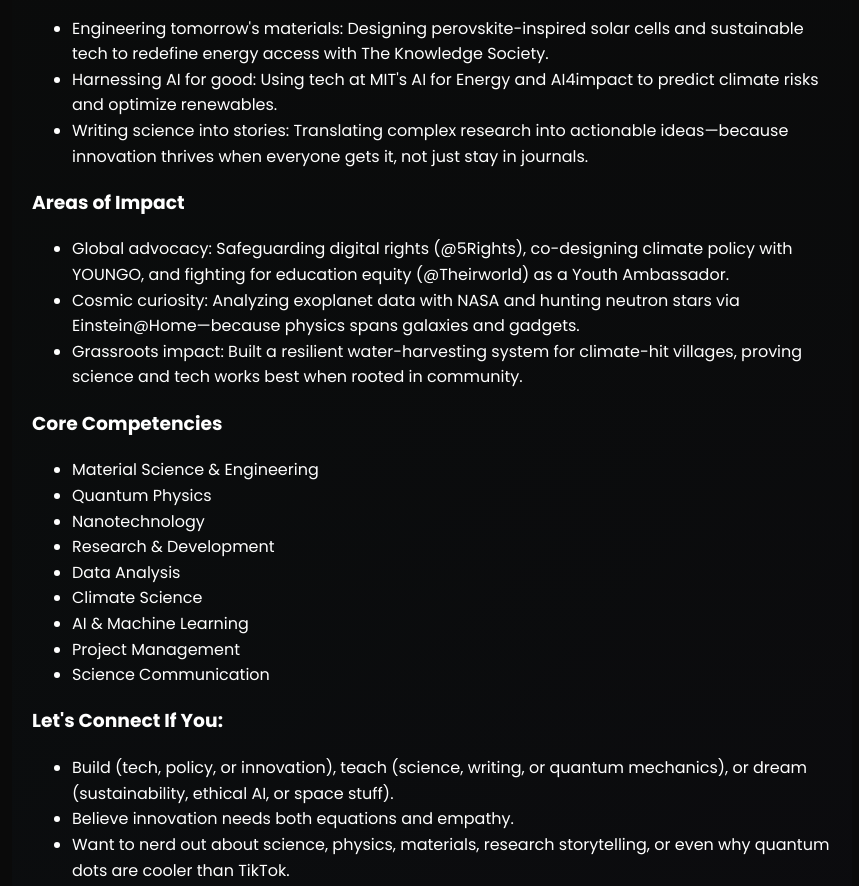
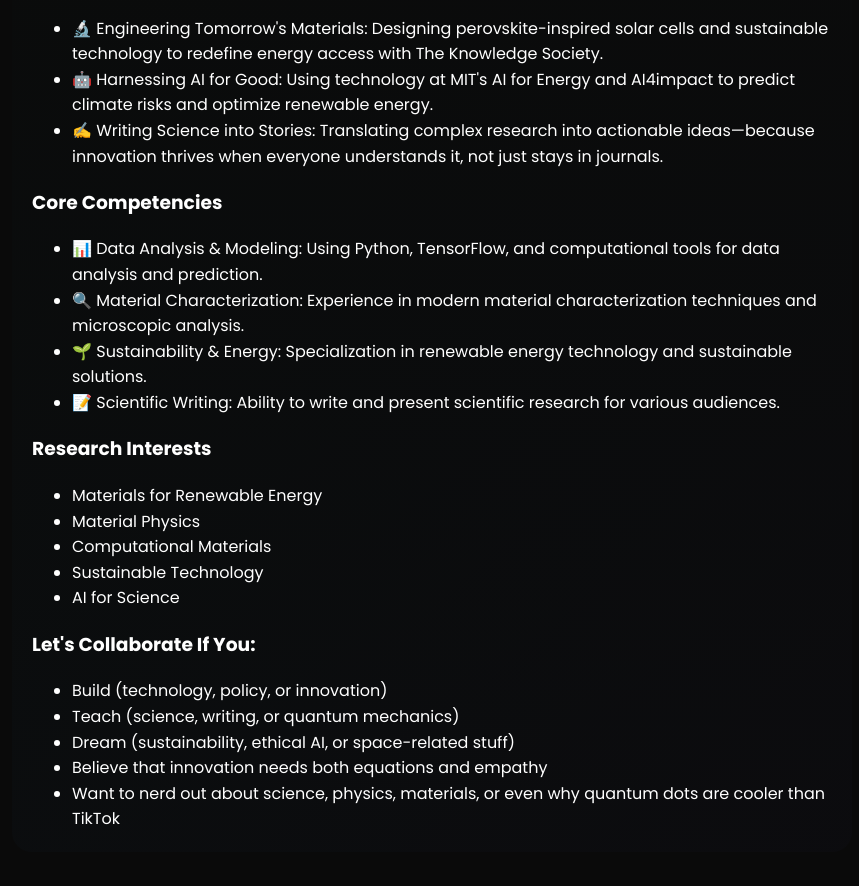
Before and after one commit to cheeriofren/cheeriofren.github.io, a plain HTML site: page index.html in a window 1280 px wide. Shown: the part 1776-2662 px from the top of the page, without its empty margins (208-1067 px from the left). Drawn offline with nearby package versions, Linux system fonts and the light colour scheme.

Commit message:
Update About Me section to be fully in English with improved structure

```diff
--- a/index.html
+++ b/index.html
@@ -57,36 +57,35 @@
 
                     <h3>Current Focus</h3>
                     <ul>
-                        <li>Engineering tomorrow's materials: Designing perovskite-inspired solar cells and sustainable tech to redefine energy access with The Knowledge Society.</li>
-                        <li>Harnessing AI for good: Using tech at MIT's AI for Energy and AI4impact to predict climate risks and optimize renewables.</li>
-                        <li>Writing science into stories: Translating complex research into actionable ideas—because innovation thrives when everyone gets it, not just stay in journals.</li>
-                    </ul>
-
-                    <h3>Areas of Impact</h3>
-                    <ul>
-                        <li>Global advocacy: Safeguarding digital rights (@5Rights), co-designing climate policy with YOUNGO, and fighting for education equity (@Theirworld) as a Youth Ambassador.</li>
-                        <li>Cosmic curiosity: Analyzing exoplanet data with NASA and hunting neutron stars via Einstein@Home—because physics spans galaxies and gadgets.</li>
-                        <li>Grassroots impact: Built a resilient water-harvesting system for climate-hit villages, proving science and tech works best when rooted in community.</li>
+                        <li>🔬 Engineering Tomorrow's Materials: Designing perovskite-inspired solar cells and sustainable technology to redefine energy access with The Knowledge Society.</li>
+                        <li>🤖 Harnessing AI for Good: Using technology at MIT's AI for Energy and AI4impact to predict climate risks and optimize renewable energy.</li>
+                        <li>✍️ Writing Science into Stories: Translating complex research into actionable ideas—because innovation thrives when everyone understands it, not just stays in journals.</li>
                     </ul>
 
                     <h3>Core Competencies</h3>
                     <ul>
-                        <li>Material Science & Engineering</li>
-                        <li>Quantum Physics</li>
-                        <li>Nanotechnology</li>
-                        <li>Research & Development</li>
-                        <li>Data Analysis</li>
-                        <li>Climate Science</li>
-                        <li>AI & Machine Learning</li>
-                        <li>Project Management</li>
-                        <li>Science Communication</li>
+                        <li>📊 Data Analysis & Modeling: Using Python, TensorFlow, and computational tools for data analysis and prediction.</li>
+                        <li>🔍 Material Characterization: Experience in modern material characterization techniques and microscopic analysis.</li>
+                        <li>🌱 Sustainability & Energy: Specialization in renewable energy technology and sustainable solutions.</li>
+                        <li>📝 Scientific Writing: Ability to write and present scientific research for various audiences.</li>
                     </ul>
 
-                    <h3>Let's Connect If You:</h3>
+                    <h3>Research Interests</h3>
                     <ul>
-                        <li>Build (tech, policy, or innovation), teach (science, writing, or quantum mechanics), or dream (sustainability, ethical AI, or space stuff).</li>
-                        <li>Believe innovation needs both equations and empathy.</li>
-                        <li>Want to nerd out about science, physics, materials, research storytelling, or even why quantum dots are cooler than TikTok.</li>
+                        <li>Materials for Renewable Energy</li>
+                        <li>Material Physics</li>
+                        <li>Computational Materials</li>
+                        <li>Sustainable Technology</li>
+                        <li>AI for Science</li>
+                    </ul>
+
+                    <h3>Let's Collaborate If You:</h3>
+                    <ul>
+                        <li>Build (technology, policy, or innovation)</li>
+                        <li>Teach (science, writing, or quantum mechanics)</li>
+                        <li>Dream (sustainability, ethical AI, or space-related stuff)</li>
+                        <li>Believe that innovation needs both equations and empathy</li>
+                        <li>Want to nerd out about science, physics, materials, or even why quantum dots are cooler than TikTok</li>
                     </ul>
                 </div>
             </div>
```
